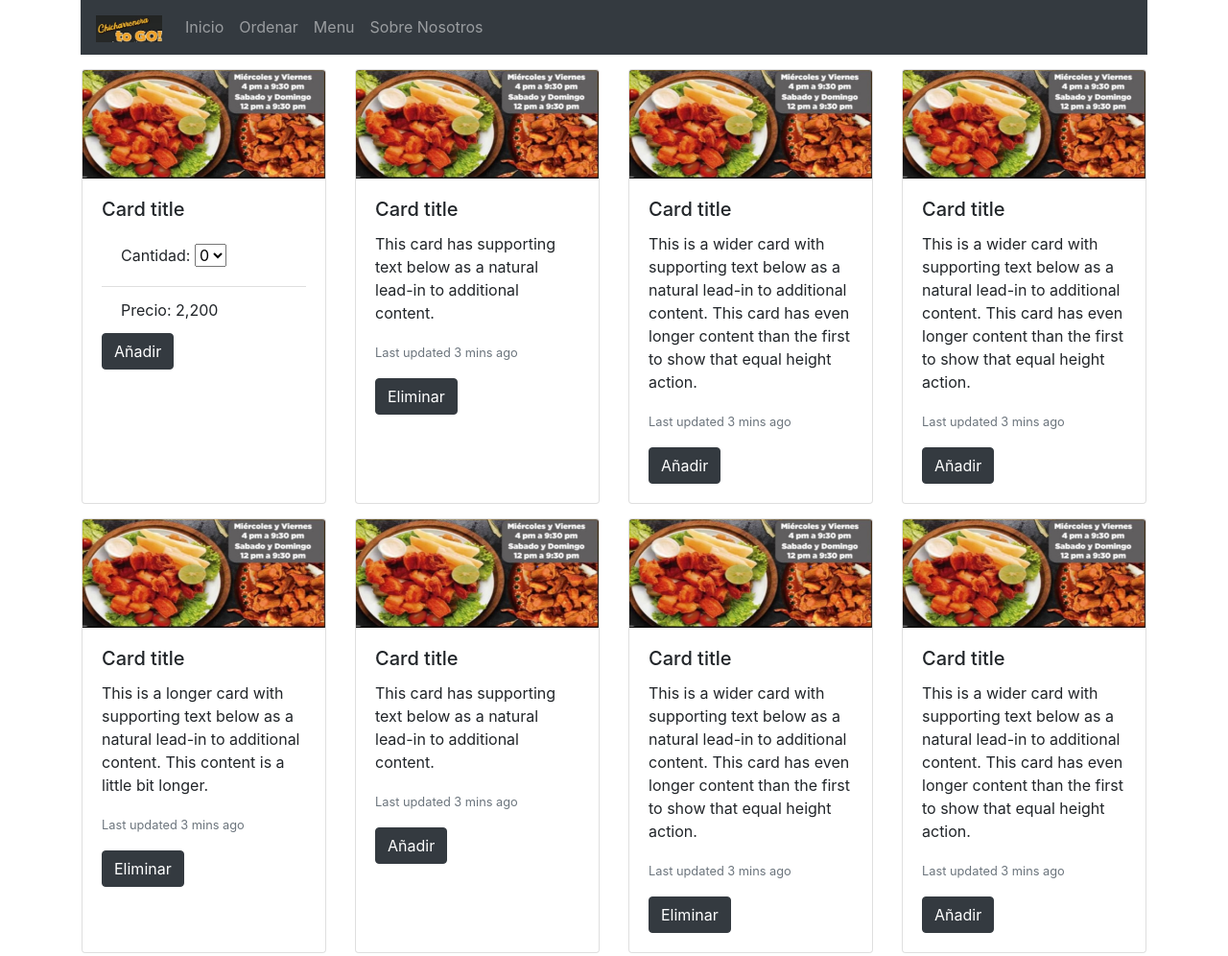
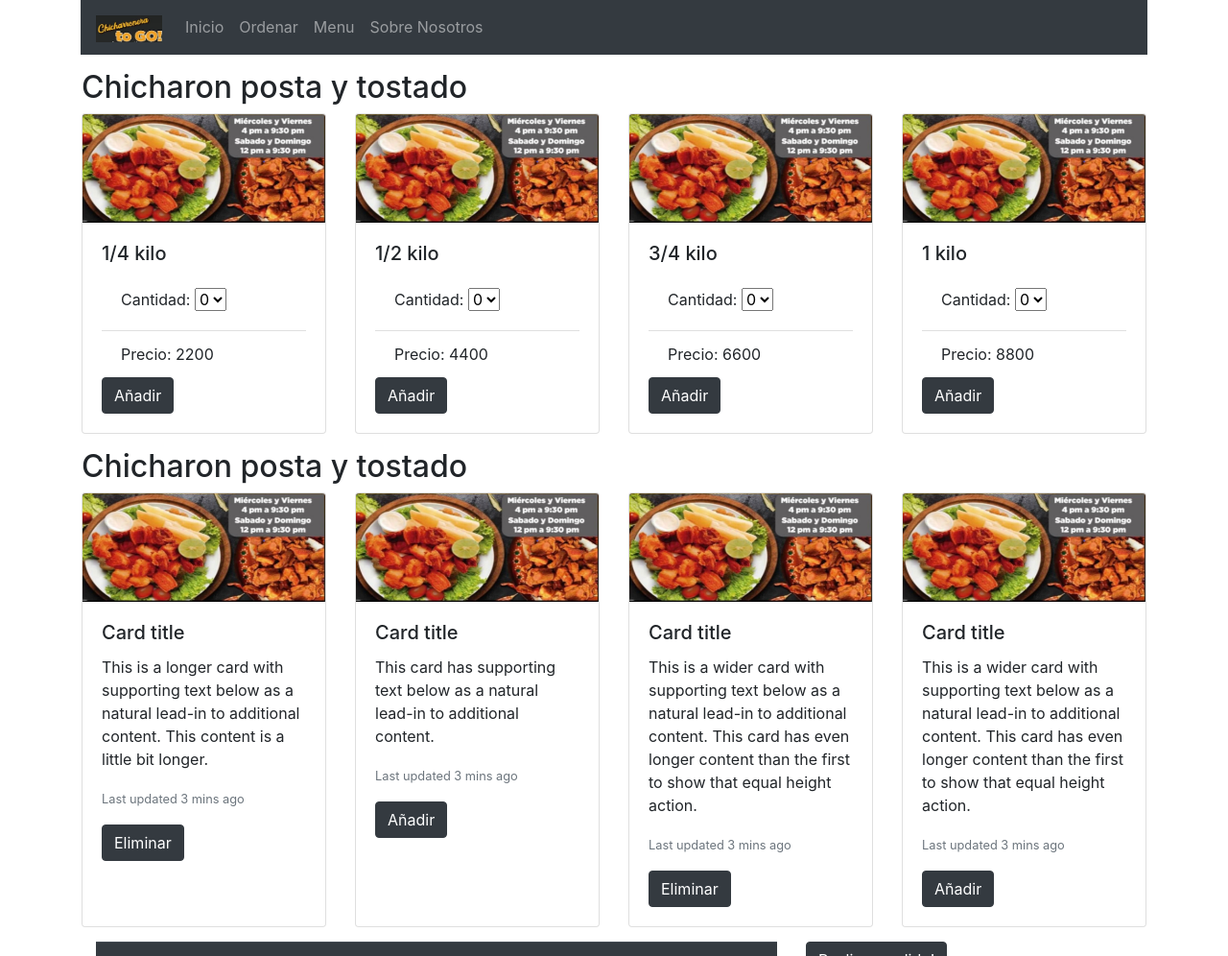
Before and after one commit to pabsan/ProyectoChicharrones, a plain HTML site: page Proyecto/orden.html in a window 1280 px wide. Shown: the top 996 px of the page at 96% size. Drawn offline with nearby package versions, Linux system fonts and the light colour scheme.

Commit message:
agregando jquery a ordernar

```diff
--- a/Proyecto/orden.html
+++ b/Proyecto/orden.html
@@ -1,5 +1,6 @@
 <!DOCTYPE html>
 <html lang="en">
+
 <head>
   <meta charset="UTF-8">
   <meta name="viewport" content="width=device-width, initial-scale=1.0">
@@ -16,6 +17,7 @@
 
   <title>Chicharronera to Go!</title>
 </head>
+
 <body>
   <nav class="navbar navbar-expand-md navbar-dark bg-dark menuNav">
     <a href="#" class="navbar-brand">
@@ -36,72 +38,95 @@
   <section class="container orderSection">
     <div class="container">
       <div class="row">
+        <h2>Chicharon posta y tostado</h2>
+        <div class="card-deck">
+          <div id="producto1" class="card">
+            <img src="imgs/Inicio.JPG" class="card-img-top" alt="...">
+            <div class="card-body">
+              <h5 class="card-title">1/4 kilo</h5>
+              <ul class="list-group list-group-flush">
+                <li class="list-group-item">
+                  <label for="cantidad">Cantidad:</label>
+                  <select name="cantidad" id="cantidad">
+                    <option value="0">0</option>
+                    <option value="1">1</option>
+                    <option value="2">2</option>
+                    <option value="3">3</option>
+                  </select>
+                </li>
+                <li class="list-group-item">Precio: <span id="precio">2200</span></li>
+              </ul>
+              <button class="add btn btn-dark">Añadir</button>
+            </div>
+          </div>
+          <div id="producto2" class="card">
+            <img src="imgs/Inicio.JPG" class="card-img-top" alt="...">
+            <div class="card-body">
+              <h5 class="card-title">1/2 kilo</h5>
+              <ul class="list-group list-group-flush">
+                <li class="list-group-item">
+                  <label for="cantidad">Cantidad:</label>
+                  <select name="cantidad" id="cantidad">
+                    <option value="0">0</option>
+                    <option value="1">1</option>
+                    <option value="2">2</option>
+                    <option value="3">3</option>
+                  </select>
+                </li>
+                <li class="list-group-item">Precio: <span id="precio">4400</span></li>
+              </ul>
+              <button class="add btn btn-dark">Añadir</button>
+            </div>
+          </div>
+          <div id="producto3" class="card">
+            <img src="imgs/Inicio.JPG" class="card-img-top" alt="...">
+            <div class="card-body">
+              <h5 class="card-title">3/4 kilo</h5>
+              <ul class="list-group list-group-flush">
+                <li class="list-group-item">
+                  <label for="cantidad">Cantidad:</label>
+                  <select name="cantidad" id="cantidad">
+                    <option value="0">0</option>
+                    <option value="1">1</option>
+                    <option value="2">2</option>
+                    <option value="3">3</option>
+                  </select>
+                </li>
+                <li class="list-group-item">Precio: <span id="precio">6600</span></li>
+              </ul>
+              <button class="add btn btn-dark">Añadir</button>
+            </div>
+          </div>
+          <div id="producto4" class="card">
+            <img src="imgs/Inicio.JPG" class="card-img-top" alt="...">
+            <div class="card-body">
+              <h5 class="card-title">1 kilo</h5>
+              <ul class="list-group list-group-flush">
+                <li class="list-group-item">
+                  <label for="cantidad">Cantidad:</label>
+                  <select name="cantidad" id="cantidad">
+                    <option value="0">0</option>
+                    <option value="1">1</option>
+                    <option value="2">2</option>
+                    <option value="3">3</option>
+                  </select>
+                </li>
+                <li class="list-group-item">Precio: <span id="precio">8800</span></li>
+              </ul>
+              <button class="add btn btn-dark">Añadir</button>
+            </div>
+          </div>
+        </div>
+      </div>
+      <div class="row">
+        <h2>Chicharon posta y tostado</h2>
         <div class="card-deck">
           <div class="card">
             <img src="imgs/Inicio.JPG" class="card-img-top" alt="...">
             <div class="card-body">
               <h5 class="card-title">Card title</h5>
-                          <ul class="list-group list-group-flush">
-                            <li class="list-group-item">
-                                <label for="cars">Cantidad:</label>
-                                <select name="cars" id="cars">
-                                  <option value="volvo">0</option>
-                                  <option value="saab">1</option>
-                                  <option value="opel">2</option>
-                                  <option value="audi">3</option>
-                                </select>
-                                <!-- Cantidad: <div class="dropdown">
-                                <button class="btn btn-secondary dropdown-toggle" type="button" id="dropdownMenuButton" data-toggle="dropdown" aria-haspopup="true" aria-expanded="false">
-                                  0
-                                </button>
-                                <div class="dropdown-menu" aria-labelledby="dropdownMenuButton">
-                                  <a class="dropdown-item" href="#">1</a>
-                                  <a class="dropdown-item" href="#">2</a>
-                                  <a class="dropdown-item" href="#">3</a>
-                                </div>
-                              </div> -->
-                            </li>
-                            <li class="list-group-item">Precio: 2,200</li>
-                          </ul>
-                            <a href="#" class="btn btn-dark">Añadir</a>
-                          </div>
-                        </div>
-                        <div class="card">
-                            <img src="imgs/Inicio.JPG" class="card-img-top" alt="...">
-                          <div class="card-body">
-                            <h5 class="card-title">Card title</h5>
-                            <p class="card-text">This card has supporting text below as a natural lead-in to additional content.</p>
-                            <p class="card-text"><small class="text-muted">Last updated 3 mins ago</small></p>
-                            <a href="#" class="btn btn-dark">Eliminar</a>
-                          </div>
-                        </div>
-                        <div class="card">
-                            <img src="imgs/Inicio.JPG" class="card-img-top" alt="...">
-                          <div class="card-body">
-                            <h5 class="card-title">Card title</h5>
-                            <p class="card-text">This is a wider card with supporting text below as a natural lead-in to additional content. This card has even longer content than the first to show that equal height action.</p>
-                            <p class="card-text"><small class="text-muted">Last updated 3 mins ago</small></p>
-                            <a href="#" class="btn btn-dark">Añadir</a>
-                          </div>
-                        </div>
-                        <div class="card">
-                            <img src="imgs/Inicio.JPG" class="card-img-top" alt="...">
-                          <div class="card-body">
-                            <h5 class="card-title">Card title</h5>
-                            <p class="card-text">This is a wider card with supporting text below as a natural lead-in to additional content. This card has even longer content than the first to show that equal height action.</p>
-                            <p class="card-text"><small class="text-muted">Last updated 3 mins ago</small></p>
-                            <a href="#" class="btn btn-dark">Añadir</a>
-                          </div>
-                        </div>
-                      </div>
-                </div>
-                <div class="row">
-                    <div class="card-deck">
-                        <div class="card">
-                            <img src="imgs/Inicio.JPG" class="card-img-top" alt="...">
-                          <div class="card-body">
-                            <h5 class="card-title">Card title</h5>
-                            <p class="card-text">This is a longer card with supporting text below as a natural lead-in to additional content. This content is a little bit longer.</p>
+              <p class="card-text">This is a longer card with supporting text below as a natural lead-in to additional
+                content. This content is a little bit longer.</p>
               <p class="card-text"><small class="text-muted">Last updated 3 mins ago</small></p>
               <a href="#" class="btn btn-dark">Eliminar</a>
             </div>
@@ -119,7 +144,8 @@
             <img src="imgs/Inicio.JPG" class="card-img-top" alt="...">
             <div class="card-body">
               <h5 class="card-title">Card title</h5>
-                            <p class="card-text">This is a wider card with supporting text below as a natural lead-in to additional content. This card has even longer content than the first to show that equal height action.</p>
+              <p class="card-text">This is a wider card with supporting text below as a natural lead-in to additional
+                content. This card has even longer content than the first to show that equal height action.</p>
               <p class="card-text"><small class="text-muted">Last updated 3 mins ago</small></p>
               <a href="#" class="btn btn-dark">Eliminar</a>
             </div>
@@ -128,7 +154,8 @@
             <img src="imgs/Inicio.JPG" class="card-img-top" alt="...">
             <div class="card-body">
               <h5 class="card-title">Card title</h5>
-                            <p class="card-text">This is a wider card with supporting text below as a natural lead-in to additional content. This card has even longer content than the first to show that equal height action.</p>
+              <p class="card-text">This is a wider card with supporting text below as a natural lead-in to additional
+                content. This card has even longer content than the first to show that equal height action.</p>
               <p class="card-text"><small class="text-muted">Last updated 3 mins ago</small></p>
               <a href="#" class="btn btn-dark">Añadir</a>
             </div>
@@ -147,7 +174,7 @@
               </tr>
             </thead>
             <tbody>
-                              <tr>
+              <!-- <tr>
                 <th scope="row">1</th>
                 <td>Producto</td>
                 <td>4</td>
@@ -164,11 +191,11 @@
                 <td>Producto</td>
                 <td>4</td>
                 <td>2,200</td>
-                              </tr>
-                              <tr>
+              </tr> -->
+              <tr id="total">
                 <th scope="row"></th>
                 <td colspan="2">Total</td>
-                                <td>6,600</td>
+                <td id="precioTotal">0</td>
               </tr>
             </tbody>
           </table>
@@ -180,5 +207,8 @@
     </div>
   </section>
 
+  <script src="https://ajax.googleapis.com/ajax/libs/jquery/3.5.1/jquery.min.js"></script>
+  <script src="scripts.js"></script>
 </body>
+
 </html>
--- /dev/null
+++ b/Proyecto/scripts.js
@@ -0,0 +1,23 @@
+$(function () {
+    $(".add").click(function () {
+        var product = $(this).parent().parent().get(0).id
+        if($("#"+ product +" #cantidad").val() > 0){
+            addProd($("#"+ product +" .card-title").text(),$("#"+ product +" #cantidad").val(),$("#"+ product +" #precio").text())
+        }else{
+            alert("Debe elegir la cantidad.")
+        }
+    })
+
+    function addProd(product, cantidad, precio){
+        var row = $('tbody').children('tr').length
+        $("#total").before("<tr>"+
+        '<th scope="row">'+row+'</th>'+
+        '<td>'+product+'</td>'+
+        '<td>'+cantidad+'</td>'+
+        '<td>'+cantidad*precio+'</td>'+
+        '<td><button type="button" class="close" ><span>&times;</span></button></td>'+
+        "</tr>")
+        $('#precioTotal').text(parseInt($('#precioTotal').text())+parseInt(cantidad*precio))
+    }
+
+})
```
Lines whose indentation alone changed are shown as unchanged.
